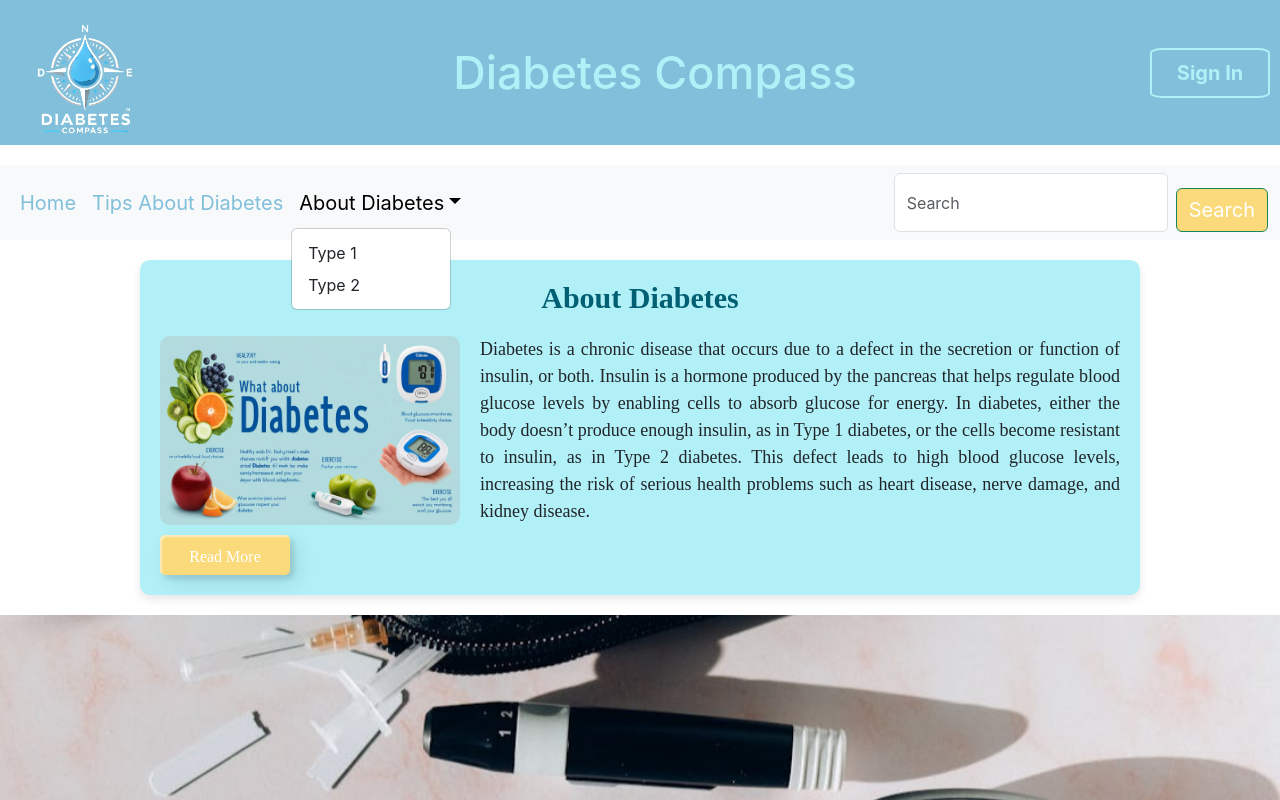
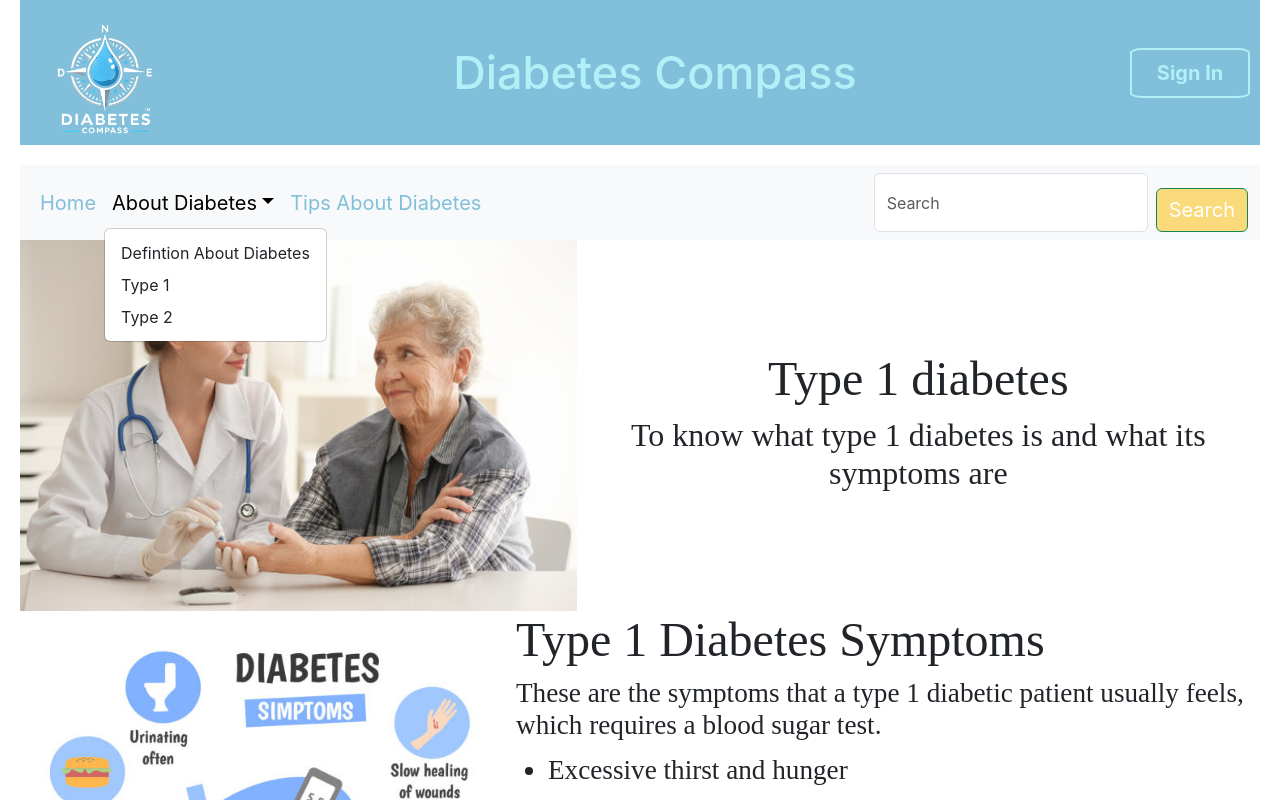
Before and after one commit to Web1-Teams/11am-grp3-repo, a React (Create React App) app: page /type1 in a window 1280 px wide. Both pictures are taken after a click on the button "About Diabetes". Shown: the top 800 px of the page. Built offline with nearby package versions, Linux system fonts and the light colour scheme.

Commit message:
routers zaina

```diff
--- a/package.json
+++ b/package.json
@@ -9,6 +9,7 @@
     "cross-spawn": "^7.0.6",
     "react": "^19.0.0",
     "react-dom": "^19.0.0",
+    "react-router-dom": "^7.1.1",
     "react-scripts": "5.0.1"
   },
   "scripts": {
--- a/src/App.js
+++ b/src/App.js
@@ -1,13 +1,21 @@
-
- import HomePages from "./components/Pages/HomePages";
+import { BrowserRouter as Router, Route, Routes } from "react-router-dom";
+import HomePages from "./components/Pages/HomePages";
+import DiabetesDefinition from "./components/Pages/DiabetesDefinition";
+import TipsPages from "./components/Pages/TipsPages";
+import Type1 from "./components/Pages/Type1";
+import Type2 from "./components/Pages/Type2";
+import Loginpage from "./components/Pages/Loginpage";
 function App() {
   return (
-
-<>
-<HomePages/>
-
-   </>
-  );
+   <>
+    <Router>
+      <Routes>
+        <Route path="/" element={<HomePages />} />
+        <Route path="/definition" element={<DiabetesDefinition />} />
+        <Route path="/tips" element={<TipsPages />} />
+        <Route path="/type1" element={<Type1 />} />
+        <Route path="/type2" element={<Type2 />} />
+        <Route path="/login" element={<Loginpage />} />
 
 
 
@@ -16,6 +24,11 @@ function App() {
 
 
 
+      </Routes>
+    </Router>
+
+    </>
+  );
 }
 
 export default App;
--- a/src/components/Card.js
+++ b/src/components/Card.js
@@ -1,7 +1,19 @@
 import "./Card.css";
-import Read from "./Read";
+import { Link } from "react-router-dom";
+
+
 const Card = (props) => {
-  const show = props.view ? <Read read={props.btn} /> : null;
+  const handleScrollToTop = () => {
+    window.scrollTo(0, 0);
+  };
+
+  const show = props.view ? (
+    <Link to={props.link} onClick={handleScrollToTop}>
+      <button className="custom-btn btn-2">{props.btn}</button>
+    </Link>
+  ) : null;
+
+
 
   return (
     <section className="About-Diabetes">
@@ -12,7 +24,7 @@ const Card = (props) => {
         <div className="content2">
           <img src={props.image} className="about-photo" alt="aboutdiabetes" />
           <div className="text-content">
-            <p className="card-text "> {props.text}</p>
+            <p className="card-text">{props.text}</p>
           </div>
         </div>
         {show}
--- a/src/components/Hheadar.js
+++ b/src/components/Hheadar.js
@@ -1,12 +1,18 @@
-import React from 'react'
-import './FirstComponents.css';
-import logo from '../imges/logo-home.png'
+import React from "react";
+import "./FirstComponents.css";
+import { Link } from "react-router-dom";
+
+import logo from "../imges/logo-home.png";
 const Hheadar = () => {
   return (
     <div className={"top"}>
       <img src={logo} class="homelogo" alt="logo"></img>
       <h1 className={"dianame "}>Diabetes Compass</h1>
-      <button type="button" className={"btn"} id="sign"><strong>Sign In</strong></button>
+      <Link to="/login">
+        <button type="button" className={"btn"} id="sign">
+          <strong>Sign In</strong>
+        </button>
+      </Link>
     </div>
   );
 };
--- a/src/components/Nav.js
+++ b/src/components/Nav.js
@@ -1,7 +1,7 @@
 import './Nav.css'
 const Nav = () => {
     return(
-        <nav className="navbar navbar-expand-lg bg-body-tertiary" id="navbarcolor">
+      <nav className="navbar navbar-expand-lg bg-body-tertiary" id="navbarcolor">
       <div className="container-fluid">
         <button className="navbar-toggler" type="button" data-bs-toggle="collapse"
           data-bs-target="#navbarSupportedContent"
@@ -12,31 +12,32 @@ const Nav = () => {
         <div className="collapse navbar-collapse" id="navbarSupportedContent">
           <ul className="navbar-nav me-auto mb-2 mb-lg-0">
             <li className="nav-item">
-              <a className="nav-link active" aria-current="page" href="#" id="zzz">Home</a>
+              <a className="nav-link active" aria-current="page" href="/" id="zzz">Home</a>
             </li>
-            <li className="nav-item">
-              <a className="nav-link" href="#">Tips About Diabetes</a>
-            </li>
+
             <li className="nav-item dropdown">
               <a className="nav-link dropdown-toggle" href="#" role="button"
                 data-bs-toggle="dropdown" aria-expanded="false">
                 About Diabetes
               </a>
               <ul className="dropdown-menu">
-                <li><a className="dropdown-item" href="#">Type 1</a></li>
-                <li><a className="dropdown-item" href="#">Type 2</a></li>
-
-
+              <li><a className="dropdown-item" href="/definition">Defintion About Diabetes</a></li>
+                <li><a className="dropdown-item" href="/type1">Type 1</a></li>
+                <li><a className="dropdown-item" href="/type2">Type 2</a></li>
               </ul>
             </li>
-
-
+            <li className="nav-item">
+              <a className="nav-link" href="/tips">Tips About Diabetes</a>
+            </li>
           </ul>
           <form className="d-flex" role="search">
             <input className="form-control me-2" type="search" placeholder="Search" aria-label="Search"></input>
-            <button className="btn btn-outline-success " id="buttonnavbar"
+            <button className="btn btn-outline-success" id="buttonnavbar"
               type="submit">Search</button>
-          </form> </div> </div> </nav>
+          </form>
+        </div>
+      </div>
+    </nav>
     )
 
 }
--- a/src/components/Pages/HomePages.js
+++ b/src/components/Pages/HomePages.js
@@ -1,15 +1,14 @@
-import Hheadar from "../Hheadar"
-import Nav from "../Nav"
-import Card from "../Card"
-import Photo from "../Photo"
-import Footer from "../Footer"
+import Hheadar from "../Hheadar";
+import Nav from "../Nav";
+import Card from "../Card";
+import Photo from "../Photo";
+import Footer from "../Footer";
 
-function HomePages(){
-
-    return(
+function HomePages() {
+  return (
     <>
-        <Hheadar/>
-        <Nav/>
+      <Hheadar />
+      <Nav />
       <Card
         text=" Diabetes is a chronic disease that occurs due to a defect in the secretion or function of insulin, or both. Insulin is a hormone produced by
          the pancreas that helps regulate blood glucose levels by enabling cells to absorb glucose for energy. In diabetes, either the body doesn’t
@@ -19,6 +18,8 @@ function HomePages(){
         image="/photos/db.jpg"
         btn="Read More"
         view={true}
+        link="/definition"
+
       />
       <Photo />
       <Card
@@ -30,6 +31,7 @@ function HomePages(){
         image="/photos/health.jpg"
         btn="Read More"
         view={true}
+      link="/tips"
       />
       <Card
         text="The project idea is to create a website dedicated to people with diabetes,
@@ -45,9 +47,9 @@ function HomePages(){
         view={false}
 
       />
-<Footer/>
+      <Footer />
     </>
-    )
+  );
 }
 
 export default HomePages;
```
Also changed, not shown: 1 other file (tests, documents, lock files or other folders). Lines whose indentation alone changed are shown as unchanged.
